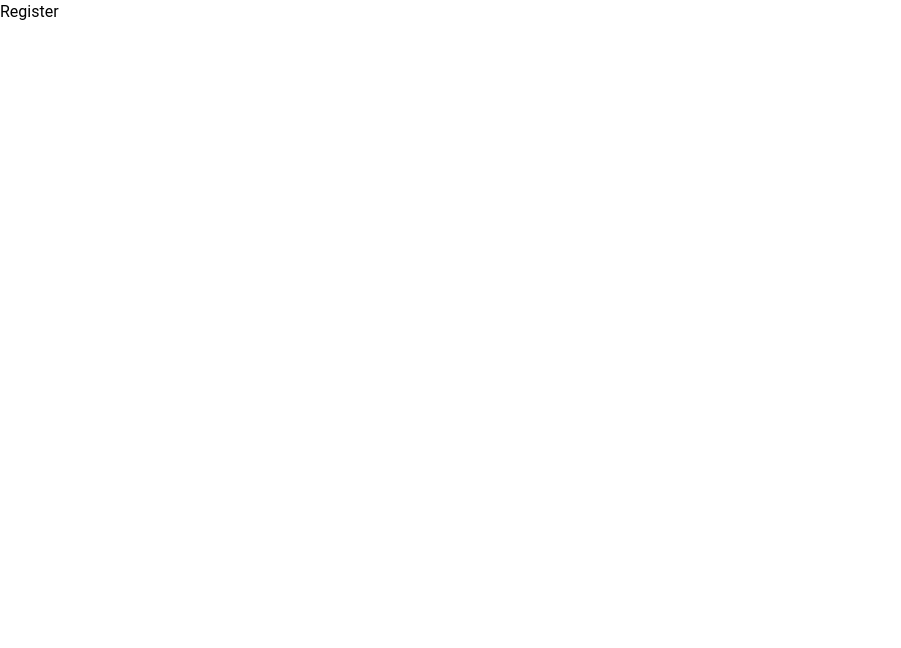
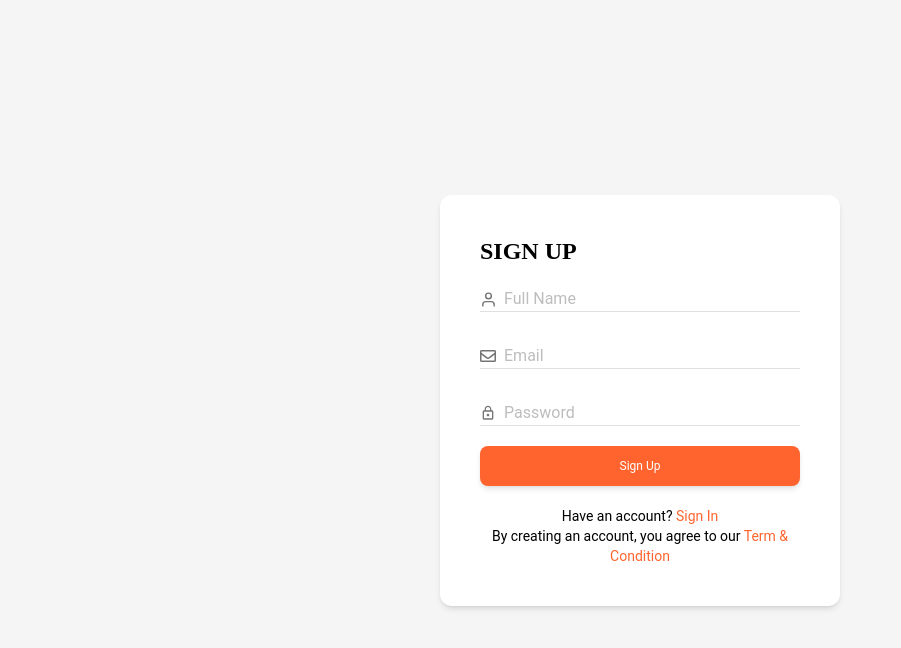
Before and after one commit to dimasbp17/taste-bite, a React (Vite) app: page /register in a window 1280 px wide. Shown: the top 648 px of the page, without its empty margins (0-901 px from the left). Built offline with nearby package versions, Linux system fonts and the light colour scheme.

Commit message:
slice:login register

```diff
--- a/src/components/Navbar.jsx
+++ b/src/components/Navbar.jsx
@@ -2,8 +2,8 @@ import React, { useState } from 'react';
 import logo from '../../public/images/logo-taste.png';
 import { Button } from '@material-tailwind/react';
 import Search from './Search';
-import { Link } from 'react-router-dom';
-import { FaBars, FaTimes } from 'react-icons/fa'; // Import icons for mobile menu
+import { Link, NavLink } from 'react-router-dom';
+import { FaBars, FaTimes } from 'react-icons/fa';
 
 const Navbar = () => {
   const [isOpen, setIsOpen] = useState(false);
@@ -11,11 +11,13 @@ const Navbar = () => {
   return (
     <div className="w-full px-4 py-2 bg-white shadow-md lg:shadow-none lg:px-24 font-inter">
       <div className="flex items-center justify-between">
-        <img
-          src={logo}
-          alt="Logo Taste Bite"
-          className="w-20 lg:w-28"
-        />
+        <Link to={'/'}>
+          <img
+            src={logo}
+            alt="Logo Taste Bite"
+            className="w-20 lg:w-28"
+          />
+        </Link>
 
         {/* Mobile Menu Button */}
         <div className="lg:hidden">
@@ -30,9 +32,9 @@ const Navbar = () => {
         {/* Main Menu for larger screens */}
         <div className={`hidden lg:flex items-center gap-8 font-medium`}>
           <ul className="flex items-center gap-8">
-            <li>Homepage</li>
+            <NavLink to={'/'}>Homepage</NavLink>
             <li>Recipe Page</li>
-            <li>About</li>
+            <NavLink to={'/about'}>About</NavLink>
           </ul>
         </div>
 
--- a/src/pages/about/About.jsx
+++ b/src/pages/about/About.jsx
@@ -1,5 +1,7 @@
 import React from 'react';
 import Navbar from '../../components/Navbar';
+import about from '../../../public/images/about.jpg';
+import blueberry from '../../../public/images/blueberry.jpg';
 
 const About = () => {
   return (
@@ -7,6 +9,46 @@ const About = () => {
       <div>
         <Navbar />
       </div>
+      <div className="w-full px-4 my-10 lg:px-24">
+        <h1 className="text-xl font-bold font-playfair">About</h1>
+        <hr className="my-3 border border-gray-300" />
+        <div>
+          <h1 className="text-4xl font-bold font-playfair">
+            We are group of foodies who love cooking and the internet
+          </h1>
+          <img
+            src={about}
+            alt=""
+            className="lg:h-[400px] w-full object-cover my-2 h-[300px]"
+          />
+          <div className="grid grid-cols-12 my-20">
+            <div className="col-span-6 pr-5">
+              <h1 className="mb-3 text-4xl font-bold font-playfair">
+                Simple, Easy Recipes for All
+              </h1>
+              <h3 className="text-justify">
+                We are the right place for those of you who love cooking and
+                want to explore various recipes from around the world. Our
+                mission is to bring you the best recipes that you can easily
+                make at home. From mouth-watering appetizers to sweet desserts,
+                we have a variety of options for you to try and customize to
+                your taste. <br />
+                With Taste Bite, cooking becomes more fun and easier! Let's
+                start your culinary adventure with us and find new inspiration
+                in every recipe we present.
+              </h3>
+            </div>
+
+            <div className="col-span-6">
+              <img
+                src={blueberry}
+                alt=""
+                className="object-cover w-full"
+              />
+            </div>
+          </div>
+        </div>
+      </div>
     </>
   );
 };
--- a/src/pages/auth/Login.jsx
+++ b/src/pages/auth/Login.jsx
@@ -1,12 +1,51 @@
-import { Card } from '@material-tailwind/react';
+import { Button, Card } from '@material-tailwind/react';
 import React from 'react';
+import { FaRegEnvelope } from 'react-icons/fa';
+import { MdLockOutline } from 'react-icons/md';
+import { Link } from 'react-router-dom';
 
 const Login = () => {
   return (
     <>
-      <div className="flex items-center justify-center w-full h-screen">
-        <Card className="p-10 max-w-[400px] text-black">
-          <h1 className="text-2xl font-bold font-playfair">LOGIN</h1>
+      <div className="flex items-center justify-center w-full h-screen px-5 bg-gray-100">
+        <Card className="p-5 lg:p-10 w-full lg:w-[400px] text-black">
+          <h1 className="text-2xl font-bold text-start font-playfair">LOGIN</h1>
+          <div className="mt-5 space-y-8">
+            <div className="relative inset-0 flex items-center">
+              <div className="absolute">
+                <FaRegEnvelope className="text-gray-600" />
+              </div>
+              <input
+                type="text"
+                className="w-full pl-6 border-b border-gray-300 focus:outline-none"
+                placeholder="Email"
+              />
+            </div>
+            <div className="relative inset-0 flex items-center">
+              <div className="absolute">
+                <MdLockOutline className="text-gray-600" />
+              </div>
+              <input
+                type="text"
+                className="w-full pl-6 border-b border-gray-300 focus:outline-none"
+                placeholder="Password"
+              />
+            </div>
+          </div>
+          <h3 className="mt-2 text-xs text-oren text-end">Forgot Password?</h3>
+          <Button
+            className="w-full my-3 font-normal capitalize bg-oren "
+            size="md"
+          >
+            Login
+          </Button>
+
+          <h2 className="text-sm text-center">
+            Do not have an account?{' '}
+            <Link to={'/register'}>
+              <span className="text-oren">Sign Up</span>
+            </Link>
+          </h2>
         </Card>
       </div>
     </>
--- a/src/pages/auth/Register.jsx
+++ b/src/pages/auth/Register.jsx
@@ -1,7 +1,77 @@
+import { Button, Card } from '@material-tailwind/react';
 import React from 'react';
+import { FaRegEnvelope } from 'react-icons/fa';
+import { FiUser } from 'react-icons/fi';
+import { MdLockOutline } from 'react-icons/md';
+import { Link } from 'react-router-dom';
 
 const Register = () => {
-  return <div>Register</div>;
+  return (
+    <>
+      <div className="flex items-center justify-center w-full h-screen px-5 bg-gray-100">
+        <Card className="p-5 lg:p-10 w-full lg:w-[400px] text-black">
+          <h1 className="text-2xl font-bold text-start font-playfair">
+            SIGN UP
+          </h1>
+          <div className="mt-5 space-y-8">
+            <div className="relative inset-0 flex items-center">
+              <div className="absolute">
+                <FiUser
+                  size={17}
+                  className="text-gray-600"
+                />
+              </div>
+              <input
+                type="text"
+                className="w-full pl-6 border-b border-gray-300 focus:outline-none"
+                placeholder="Full Name"
+              />
+            </div>
+            <div className="relative inset-0 flex items-center">
+              <div className="absolute">
+                <FaRegEnvelope className="text-gray-600" />
+              </div>
+              <input
+                type="text"
+                className="w-full pl-6 border-b border-gray-300 focus:outline-none"
+                placeholder="Email"
+              />
+            </div>
+            <div className="relative inset-0 flex items-center">
+              <div className="absolute">
+                <MdLockOutline className="text-gray-600" />
+              </div>
+              <input
+                type="text"
+                className="w-full pl-6 border-b border-gray-300 focus:outline-none"
+                placeholder="Password"
+              />
+            </div>
+          </div>
+          <Button
+            className="w-full my-5 font-normal capitalize bg-oren "
+            size="md"
+          >
+            Sign Up
+          </Button>
+
+          <h2 className="text-sm text-center">
+            Have an account?{' '}
+            <Link to={'/login'}>
+              <span className="text-oren">Sign In</span>
+            </Link>
+          </h2>
+
+          <h2 className="text-sm text-center">
+            By creating an account, you agree to our{' '}
+            <Link to={'/'}>
+              <span className="text-oren">Term & Condition</span>
+            </Link>
+          </h2>
+        </Card>
+      </div>
+    </>
+  );
 };
 
 export default Register;
--- a/src/pages/categories/CategoriesMeals.jsx
+++ b/src/pages/categories/CategoriesMeals.jsx
@@ -43,10 +43,13 @@ const CategoriesMeals = () => {
       </div>
       <div className="px-4 lg:px-24">
         <div className="my-5">
-          <h1 className="text-2xl font-bold font-playfair">
-            Category : {category}
+          <h1 className="text-3xl font-bold font-playfair">
+            {category}{' '}
+            <span className="text-sm font-medium font-inter">
+              ({categories.length} recipes)
+            </span>
           </h1>
-          <h1 className="text-2xl font-bold font-playfair">Description :</h1>
+          <h1 className="text-xl font-bold font-inter">Description :</h1>
           <h3 className="font-medium text-justify">{description}</h3>
         </div>
         <div className="grid grid-cols-2 gap-5 lg:grid-cols-4 ">
--- a/src/pages/recipes/DetailRecipes.jsx
+++ b/src/pages/recipes/DetailRecipes.jsx
@@ -56,7 +56,7 @@ const DetailRecipes = () => {
             <img
               src={detail.strMealThumb}
               alt={detail.strMeal}
-              className="object-cover w-full h-[500px] rounded-md"
+              className="object-cover w-full h-[300px] lg:h-[500px] rounded-md"
             />
           </div>
           <div className="pr-4 col-span-full lg:col-span-8">
```
Also changed, not shown: public/images/blueberry.jpg (added), 1 other file (tests, documents, lock files or other folders).
